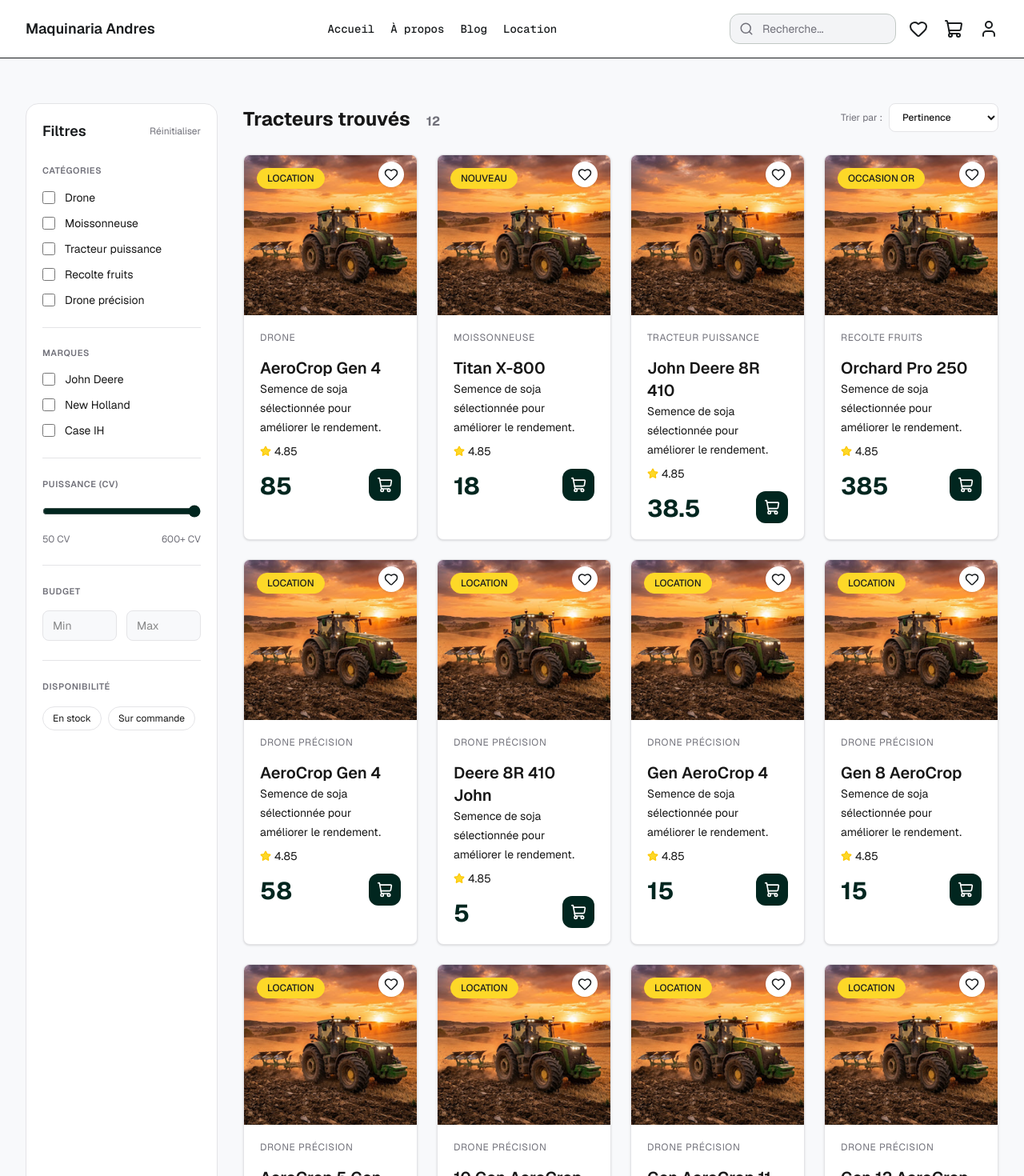
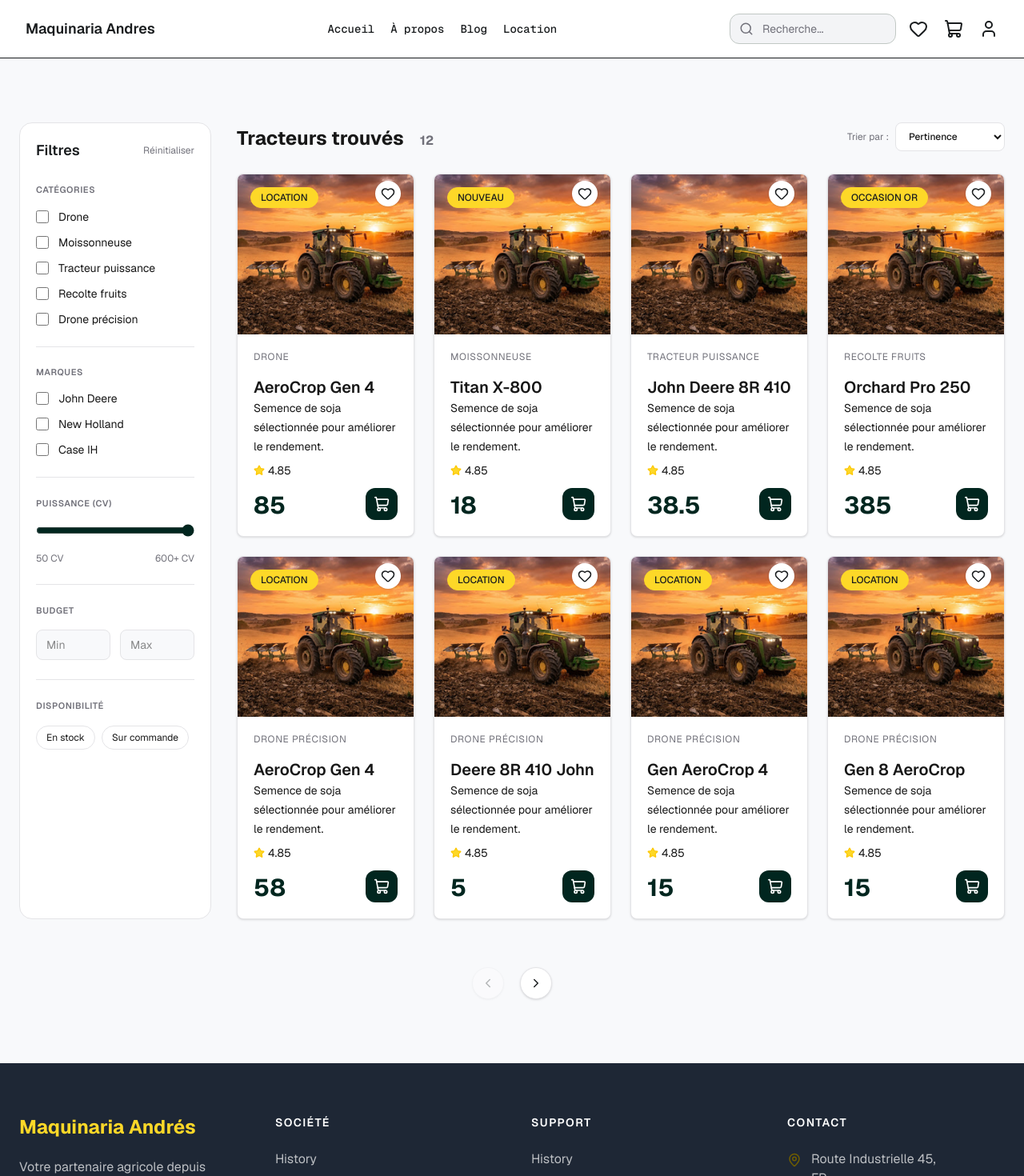
Before and after one commit to eliezermasial/Maquinaria-andres, a Next.js app: page /machines/catalogue in a window 1280 px wide. Shown: the top 1470 px of the page at 80% size. Built offline with nearby package versions, Linux system fonts and the light colour scheme.

Commit message:
feat(pagination): add reusable usePagination hook

```diff
--- a/features/machines/catalogue/components/CatalogGrid.tsx
+++ b/features/machines/catalogue/components/CatalogGrid.tsx
@@ -9,8 +9,9 @@ type CatalogGridProps = {
 };
 
 export function CatalogGrid ({filteredMachines,resetFilters}: CatalogGridProps) {
+
   return (
-    <>
+    <div>
       {filteredMachines.length > 0 ? (
         <div className="grid md:justify-items-center gap-6 sm:grid-cols-2 md:grid-cols-3 xl:grid-cols-4">
           <AnimatePresence mode="popLayout">
@@ -42,6 +43,6 @@ export function CatalogGrid ({filteredMachines,resetFilters}: CatalogGridProps)
           </div>
         </div>
       )}
-    </>
+    </div>
   )
 }
--- a/features/machines/catalogue/components/FilterCatalog.tsx
+++ b/features/machines/catalogue/components/FilterCatalog.tsx
@@ -1,10 +1,10 @@
+import { cn } from "@/lib/utils/cn";
 import { typography } from "@/lib/theme/typography";
-import { cn } from "@/lib/utils/cn";
 
 
 type FilterCatalogProps = {
+  resetFilters: () => void;
   mobileFiltersOpen: boolean;
-  resetFilters: () => void;
   filters: Record<string, string[]>,
   filterOptions: Record<string, string[]>
   setFilter: (key: string, value: string) => void;
--- a/features/machines/catalogue/index.tsx
+++ b/features/machines/catalogue/index.tsx
@@ -1,14 +1,18 @@
 "use client";
 
 
-import { ChangeEvent, useMemo, useState } from "react";
+import { cn } from "@/lib/utils/cn";
 import { machines } from "../machines";
-import { FilterCatalog } from "./components/FilterCatalog";
-import { CatalogGrid } from "./components/CatalogGrid";
-import { cn } from "@/lib/utils/cn";
-import { MobileFilterButton } from "@/components/ui/MobileFilterButton";
 import { Machine } from "../types/machine";
 import { useFilters } from "@/hooks/useFilters";
+import { Section } from "@/components/ui/section";
+import { usePagination } from "@/hooks/usePagination";
+import { Container } from "@/components/ui/container";
+import { ChangeEvent, useMemo, useState } from "react";
+import { CatalogGrid } from "./components/CatalogGrid";
+import { ChevronLeft, ChevronRight } from "lucide-react";
+import { FilterCatalog } from "./components/FilterCatalog";
+import { MobileFilterButton } from "@/components/ui/MobileFilterButton";
 
 
 const triers = [
@@ -63,10 +67,17 @@ export function Catalogue () {
     setSort(value)
   };
 
+  const {
+    currentItems,
+    hasNextPage,
+    hasPreviousPage,
+    handleNextPage,
+    handlePreviousPage,
+  } = usePagination({items: sortFilters, itemsPerPage: 8})
 
   return (
-    <section className="bg-surface py-10 md:py-14">
-      <div className="mx-auto w-full max-w-7xl px-4 sm:px-6 lg:px-8">
+    <Section className="bg-surface pb-20 md:pb-24">
+      <Container>
         <MobileFilterButton
           mobileFiltersOpen={mobileFiltersOpen}
           setMobileFiltersOpen={setMobileFiltersOpen}
@@ -106,12 +117,41 @@ export function Catalogue () {
               </div>
             </div>
             <CatalogGrid
-              filteredMachines={sortFilters}
+              filteredMachines={currentItems}
               resetFilters={resetFilters}
             />
           </div>
         </div>
-      </div>
-    </section>
+
+        <div className="mt-15 flex items-center justify-center gap-5">
+          <button
+            type="button"
+            disabled={!hasPreviousPage}
+            onClick={handlePreviousPage}
+            aria-label="Commentaires précédents"
+            className="
+              flex size-10 items-center justify-center rounded-full border border-border
+              text-onBackground shadow-sm transition hover:border-primary hover:bg-primary
+              disabled:pointer-events-none disabled:opacity-30 bg-white hover:text-white
+            "
+          >
+            <ChevronLeft size={18} />
+          </button>
+          <button
+            type="button"
+            disabled={!hasNextPage}
+            onClick={handleNextPage}
+            aria-label="Commentaires suivants"
+            className="
+              flex size-10 items-center justify-center rounded-full border border-border
+              text-onBackground shadow-sm transition hover:border-primary hover:bg-primary
+              disabled:pointer-events-none disabled:opacity-30 bg-white hover:text-white
+            "
+          >
+            <ChevronRight size={18} />
+          </button>
+        </div>
+      </Container>
+    </Section>
   );
 }
--- a/features/machines/components/MachineDetail.tsx
+++ b/features/machines/components/MachineDetail.tsx
@@ -66,10 +66,12 @@ function DocumentItem({ icon, title, action,}: DocumentItemProps) {
 }
 
 export function MachineDetail({ machine }: MachineDetailProps) {
+
+  const {addToCart} = useCart();
   const [machines, setMachines] = useState<Machine[]>([]);
-  const {addToCart} = useCart();
   const [activeTab, setActiveTab] = useState<MachineTab>("Caractéristiques");
 
+  //plus tar ceci sera remplacer par l'api
   useEffect(() => {
 
     async function loadingMachines() {
--- a/features/purchases/components/Steps/StepCommand.tsx
+++ b/features/purchases/components/Steps/StepCommand.tsx
@@ -75,7 +75,7 @@ export function StepCommand({machine,unitPrice, quantity,subtotal,tax,total,setQ
                         Math.max(1, current - 1),
                       )
                     }
-                      disabled={quantity <= 1}
+                    disabled={quantity <= 1}
                     className="flex h-9 w-9 items-center justify-center text-slate-600 transition
                     hover:bg-slate-50 disabled:cursor-not-allowed disabled:opacity-30"
                   >
--- a/features/purchases/hooks/usePay.ts
+++ b/features/purchases/hooks/usePay.ts
@@ -0,0 +1,3 @@
+export function usePay() {
+
+}
--- a/features/testimonials/components/Testimonials.tsx
+++ b/features/testimonials/components/Testimonials.tsx
@@ -1,38 +1,24 @@
 "use client";
 
-import { useState } from "react";
+import { TestimoCard } from "./TestimoCard";
+import { testimonials } from "../testimonials";
+import { usePagination } from "@/hooks/usePagination";
+import { AnimatePresence, motion } from "motion/react";
 import { ChevronLeft, ChevronRight} from "lucide-react";
-import { testimonials } from "../testimonials";
-import { TestimoCard } from "./TestimoCard";
-import { AnimatePresence, motion } from "motion/react";
 
-
-
-const ITEMS_PER_PAGE = 3;
 
 export function Testimonials() {
 
-  const [currentPage, setCurrentPage] = useState<number>(0);
-
-  const totalPages = Math.ceil(
-    testimonials.length / ITEMS_PER_PAGE
-  );
-
-  const startItems = currentPage * ITEMS_PER_PAGE;
-  const VisiblesItemsPerPages = testimonials.slice(
-    startItems, startItems + ITEMS_PER_PAGE
-  );
-
-  const handleNext = () => {
-    setCurrentPage(
-      (currentPage) => Math.min(totalPages - 1, currentPage + 1)
-    )
-  };
-  const handlePrevious = () => {
-    setCurrentPage(
-      (currentPage) => Math.max(0, currentPage -1)
-    );
-  };
+  const {
+    currentItems,
+    currentPage,
+    totalPages,
+    hasNextPage,
+    hasPreviousPage,
+    handleNextPage,
+    handlePreviousPage,
+    goToPage
+  } = usePagination({items: testimonials, itemsPerPage: 3})
 
   return (
     <div className="">
@@ -54,18 +40,20 @@ export function Testimonials() {
             ease: "easeOut",
           }}
         >
-        {VisiblesItemsPerPages.map((testimonial) => (
+        {currentItems.map((testimonial) => (
           <TestimoCard key={testimonial.id} testimonial={testimonial} />
         ))}
+
         </motion.div>
       </AnimatePresence>
+
       <div className="mt-6 flex px-4 justify-between">
         <div className="mt-6 flex justify-center gap-1.5">
           {Array.from({length:totalPages}).map((_, index) => (
             <button
             key={index}
             type="button"
-            onClick={() => setCurrentPage(index)}
+            onClick={() => goToPage(index)}
             aria-label={`Afficher les commentaires ${index + 1}`}
             className={`
               h-1.5 rounded-full transition-all duration-300
@@ -81,26 +69,26 @@ export function Testimonials() {
         <div className="mb-5 flex items-center justify-end gap-2">
           <button
             type="button"
+            disabled={!hasPreviousPage}
+            onClick={handlePreviousPage}
             aria-label="Commentaires précédents"
-            onClick={handlePrevious}
-            disabled={currentPage === 0}
             className="
-              flex size-10 items-center justify-center rounded-full border border-border bg-white
-              text-onBackground shadow-sm transition hover:border-primary hover:bg-primary hover:text-white
-              disabled:pointer-events-none disabled:opacity-30
+              flex size-10 items-center justify-center rounded-full border border-border
+              text-onBackground shadow-sm transition hover:border-primary hover:bg-primary
+              disabled:pointer-events-none disabled:opacity-30 bg-white hover:text-white
             "
           >
             <ChevronLeft size={18} />
           </button>
           <button
             type="button"
+            disabled={!hasNextPage}
+            onClick={handleNextPage}
             aria-label="Commentaires suivants"
-            onClick={handleNext}
-            disabled={currentPage === totalPages - 1}
             className="
-              flex size-10 items-center justify-center rounded-full border border-border bg-white
-              text-onBackground shadow-sm transition hover:border-primary hover:bg-primary hover:text-white
-              disabled:pointer-events-none disabled:opacity-30
+              flex size-10 items-center justify-center rounded-full border border-border
+              text-onBackground shadow-sm transition hover:border-primary hover:bg-primary
+              disabled:pointer-events-none disabled:opacity-30 bg-white hover:text-white
             "
           >
             <ChevronRight size={18} />
--- /dev/null
+++ b/hooks/usePagination.tsx
@@ -0,0 +1,51 @@
+"use client";
+
+import { useMemo, useState } from "react";
+
+
+type usePaginationProps<T> = {
+    items: T[];
+    itemsPerPage: number;
+    initialPage?: number;
+}
+
+export function usePagination<T> ({items, itemsPerPage, initialPage = 0}: usePaginationProps<T>) {
+    const [currentPage, setCurrentPage] = useState<number>(initialPage);
+    const totalPages = Math.max(1, Math.ceil(items.length / itemsPerPage));
+
+    const safePage = Math.min(
+        Math.max(currentPage,0), totalPages - 1
+    );
+
+    const currentItems = useMemo(() => {
+        const startIndex = safePage * itemsPerPage;
+
+        return items.slice(startIndex, startIndex + itemsPerPage);
+    }, [items, itemsPerPage, safePage]);
+
+    const handleNextPage = () => {
+        setCurrentPage((page) => Math.min(totalPages - 1, page + 1))
+    };
+
+    const handlePreviousPage = () => {
+        setCurrentPage((page) => Math.max(0, page - 1))
+    };
+
+    const goToPage = (page: number) => {
+        setCurrentPage(
+            Math.min(Math.max(page, 0), totalPages - 1)
+        );
+    };
+
+    return {
+        currentItems,
+        currentPage: safePage,
+        totalPages,
+        hasNextPage: safePage < totalPages - 1,
+        hasPreviousPage: safePage > 0,
+        handleNextPage,
+        handlePreviousPage,
+        goToPage,
+        setCurrentPage,
+    }
+}
```
